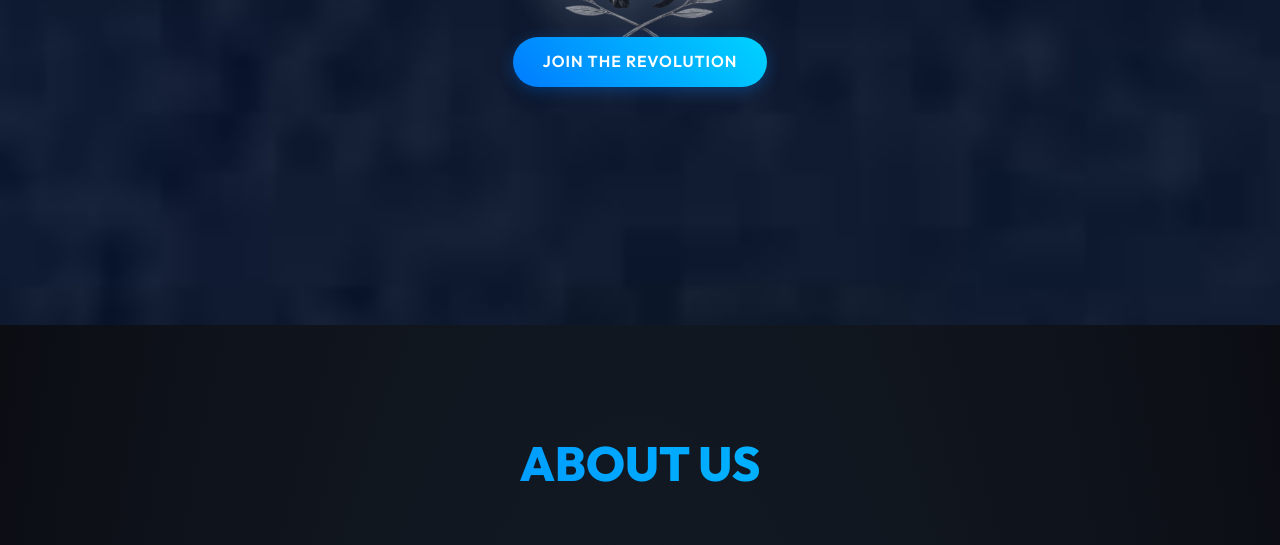
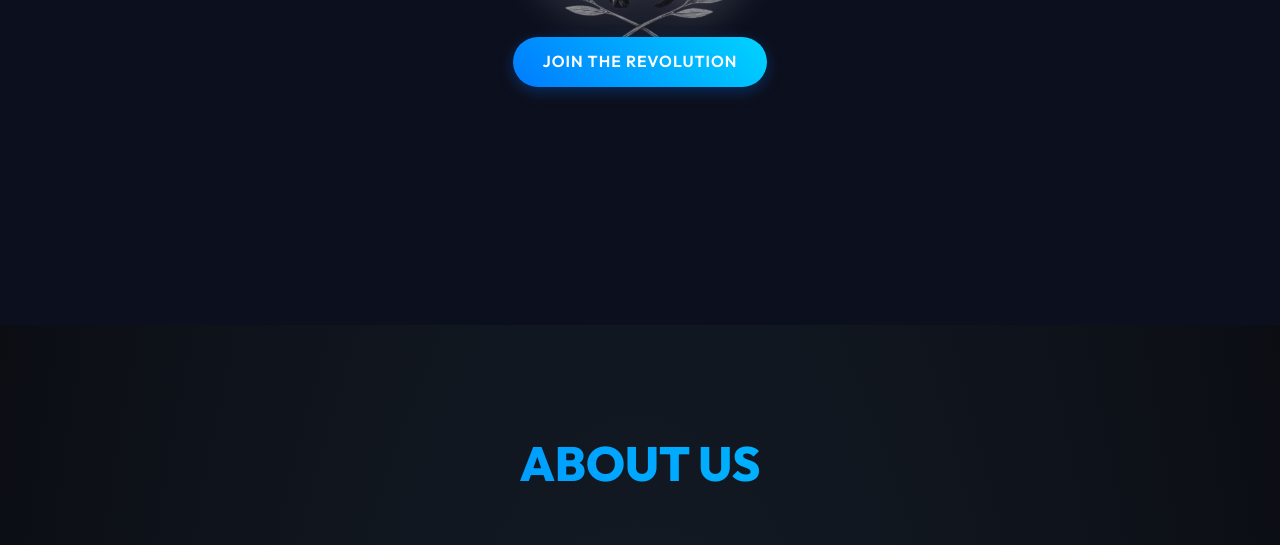
Before and after one commit to Saurabhkk270/Volkan.MUN, a website built with Vite: page index.html in a window 1280 px wide. Shown: the part 475-1020 px from the top of the page. Built offline with nearby package versions, Linux system fonts and the light colour scheme.

Commit message:
your msg

```diff
--- a/style.css
+++ b/style.css
@@ -39,10 +39,8 @@ body {
   height: 100%;
   pointer-events: none;
   z-index: -1;
-  background-image: url('classic-blue-bg.png');
-  background-size: cover;
-  background-position: center;
-  background-repeat: no-repeat;
+  background-color: #0c0f1d;
+  background-image: none;
   opacity: 1;
 }
 
```
